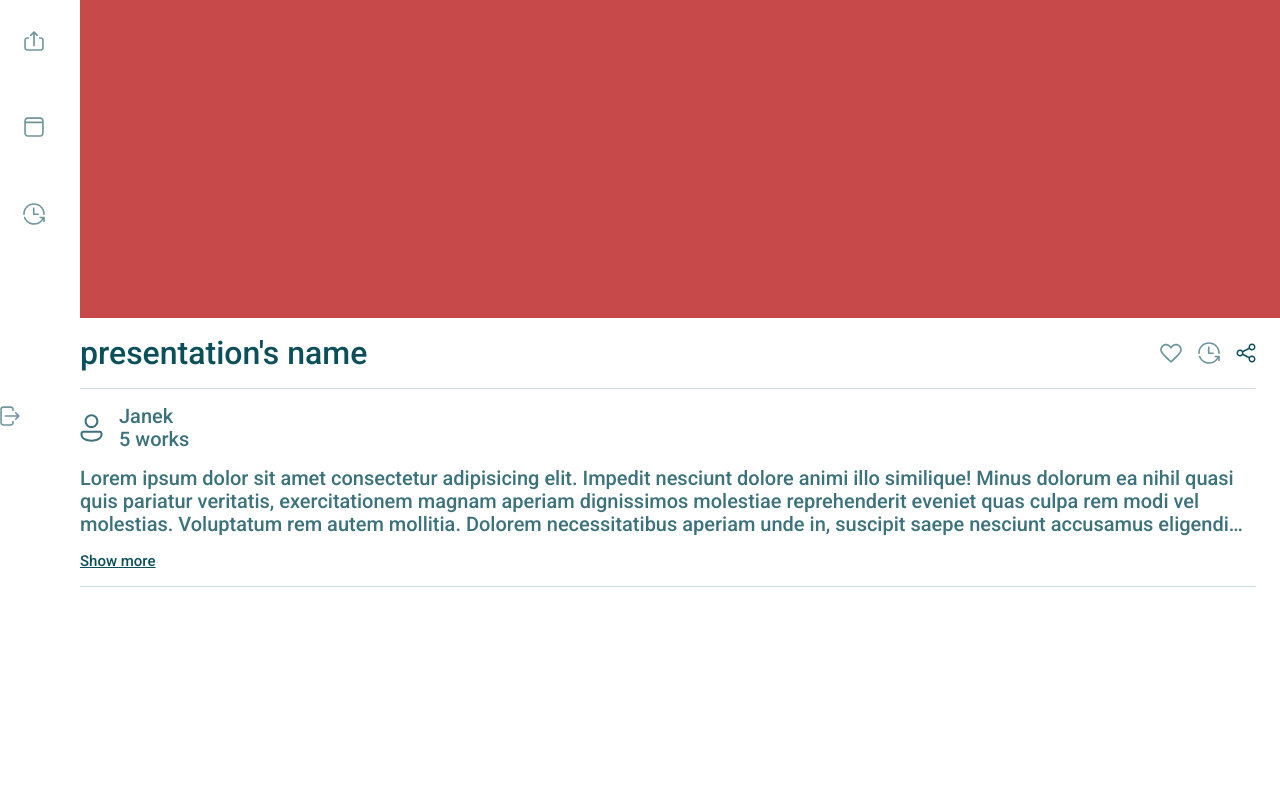
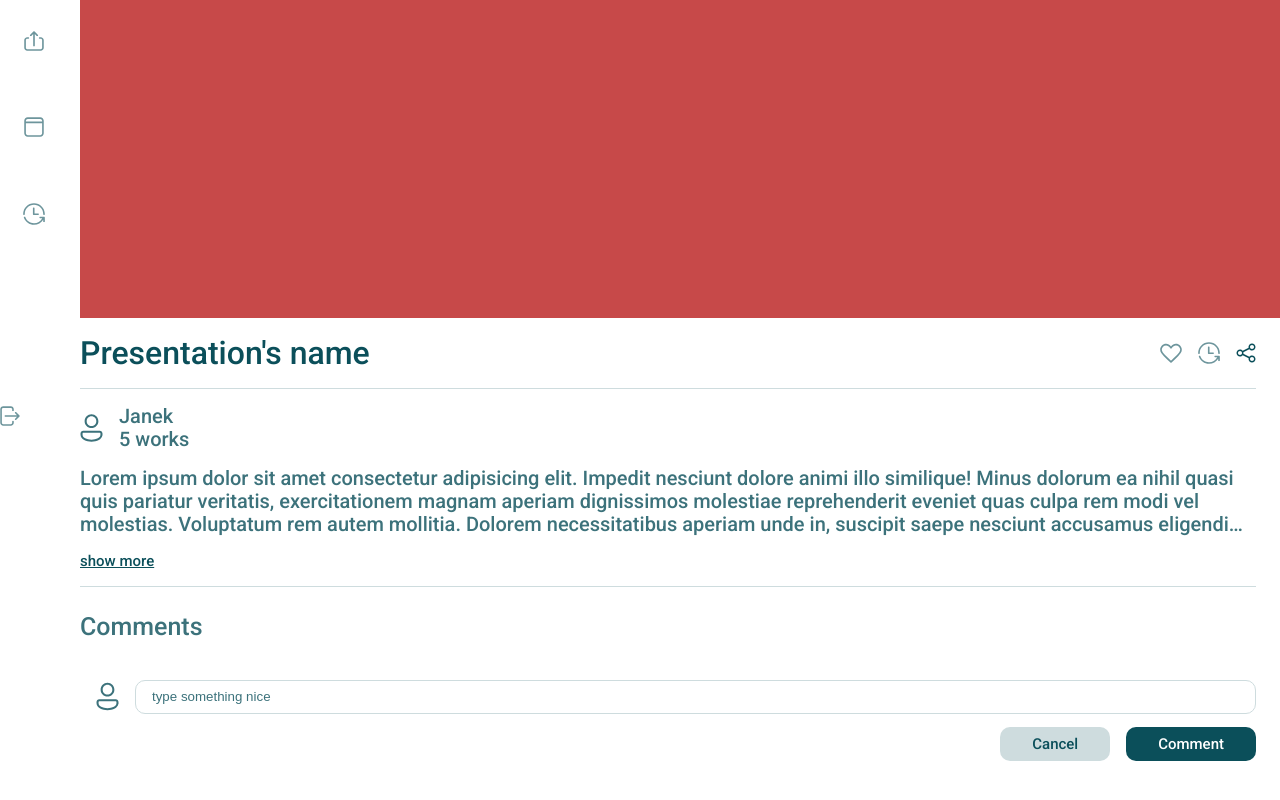
Before and after one commit to skygate/sky-lectures, a React (Create React App) app in the folder frontend/: page /Player in a window 1280 px wide. Shown: the part 370-1170 px from the top of the page. Built offline with nearby package versions, Linux system fonts and the light colour scheme.

Commit message:
feat/new-comment-section

```diff
--- /dev/null
+++ b/frontend/src/components/comments/comments.modules.scss
@@ -0,0 +1,45 @@
+.comment-input {
+  width: 100%;
+  border: 1px solid #cedcde;
+  box-sizing: border-box;
+  border-radius: 10px;
+  padding: 1rem;
+  height: 1rem;
+  margin: auto 0;
+}
+::placeholder {
+  color: #3c727b;
+}
+.new-comment {
+  img {
+    margin: 1rem;
+  }
+  display: flex;
+}
+.buttons-container {
+  a {
+    font-family: Roboto;
+    border-radius: 10px;
+    font-size: 15px;
+    line-height: 18px;
+
+    padding: 0.5rem 2rem;
+    text-align: center;
+  }
+  :first-child {
+    background: #cedcde;
+    color: #0b4f5a;
+  }
+  :last-child {
+    background: #0b4f5a;
+    color: white;
+  }
+  width: 100%;
+  display: flex;
+  gap: 1rem;
+  justify-content: flex-end;
+}
+
+.comments-container {
+  margin-right: 1.5rem;
+}
--- /dev/null
+++ b/frontend/src/components/comments/comments.tsx
@@ -0,0 +1,22 @@
+import TextInput from "../Inputs/TextInput";
+import person from "../../assets/icons/person.svg";
+import "./comments.modules.scss";
+const Comments = () => {
+  return (
+    <div className="comments-container">
+      <div className="new-comment">
+        <img src={person} alt="person" />
+        <input
+          type="text"
+          className="comment-input"
+          placeholder="type something nice"
+        />
+      </div>
+      <div className="buttons-container">
+        <a>Cancel</a>
+        <a>Comment</a>
+      </div>
+    </div>
+  );
+};
+export default Comments;
--- a/frontend/src/screens/Player/Player.modules.scss
+++ b/frontend/src/screens/Player/Player.modules.scss
@@ -68,3 +68,11 @@
   line-height: 18px;
   cursor: pointer;
 }
+.comments-section {
+  p {
+    font-family: Roboto;
+    font-size: 25px;
+    line-height: 29px;
+    color: #3c727b;
+  }
+}
--- a/frontend/src/screens/Player/Player.tsx
+++ b/frontend/src/screens/Player/Player.tsx
@@ -4,6 +4,7 @@ import person from "../../assets/icons/person.svg";
 import heart from "../../assets/icons/heart.svg";
 import clock from "../../assets/icons/clock.svg";
 import share from "../../assets/icons/share.svg";
+import Comments from "../../components/comments/comments";
 import { useState } from "react";
 const Player = () => {
   const [visible, setVisibility] = useState(false);
@@ -17,7 +18,7 @@ const Player = () => {
         <div className="video-player">s</div>
         <div className="video-info">
           <div className="video-name">
-            presentation's name
+            Presentation's name
             <div className="video-actions">
               <img src={heart} alt="heart" />
               <img src={clock} alt="clock" />
@@ -64,8 +65,12 @@ const Player = () => {
             </div>
           </div>
           <a onClick={showMore} className="show-more-btn">
-            Show more
+            {visible ? "hide" : "show more"}
           </a>
+        </div>
+        <div className="comments-section">
+          <p>Comments</p>
+          <Comments />
         </div>
       </div>
     </>
```
